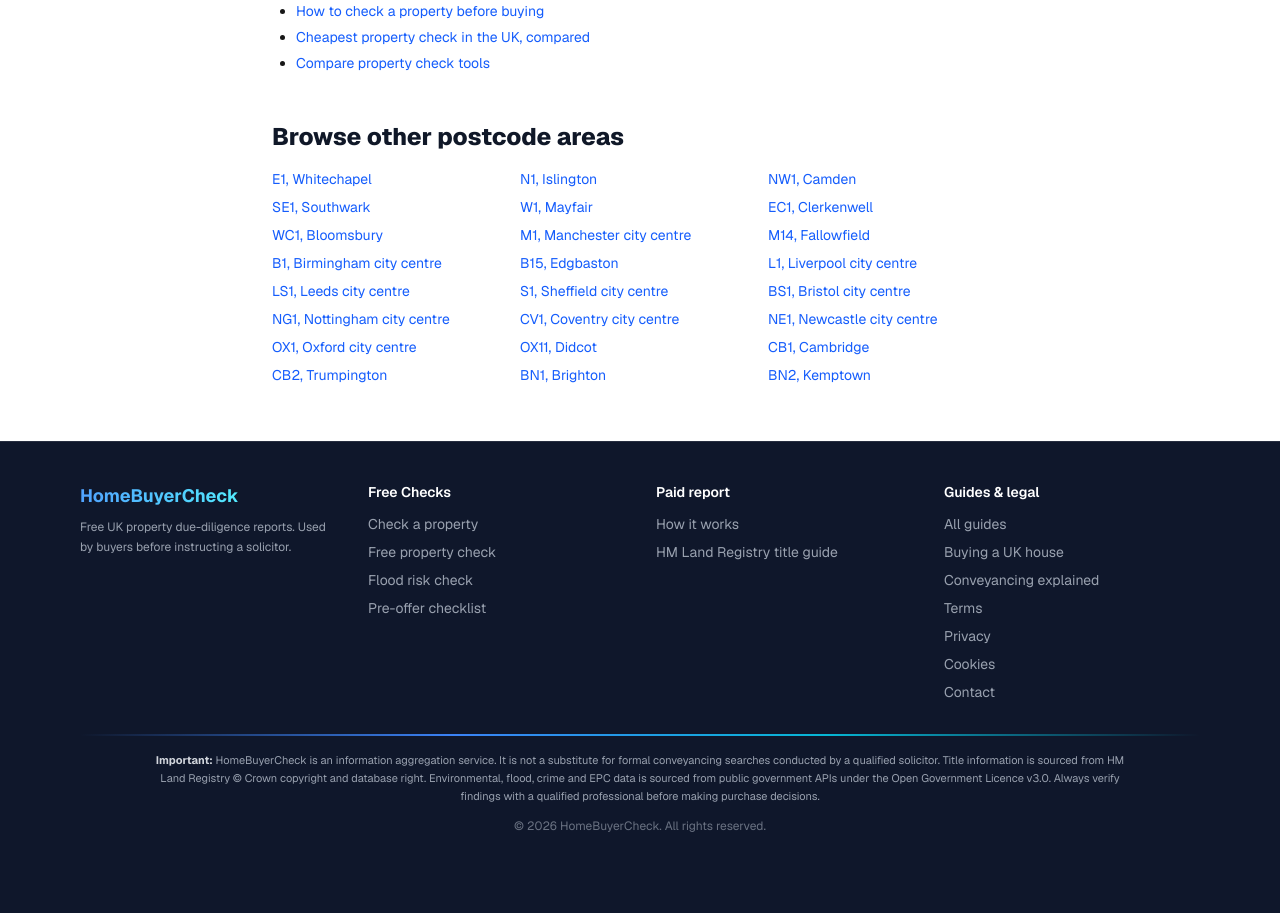
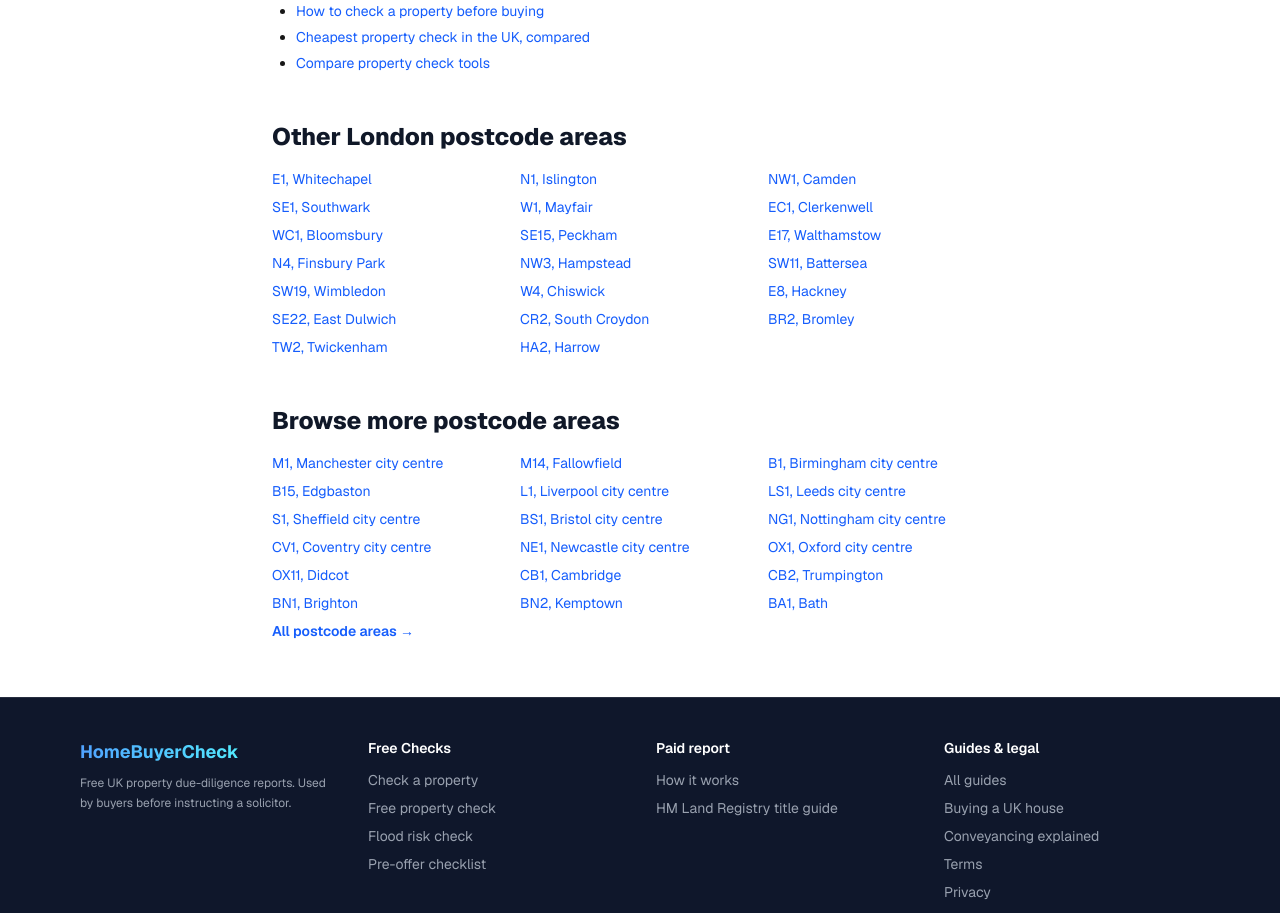
Before and after one commit to skillettsites/propertyhistorycheck, a Next.js app: page /area/sw1 in a window 1280 px wide. Shown: the part 1240-2153 px from the top of the page. Built offline with nearby package versions, Linux system fonts and the light colour scheme; no server answers.

Commit message:
Area pages: region-aware internal linking (same-region cluster + even link distribution)

```diff
--- a/src/app/area/[outcode]/page.tsx
+++ b/src/app/area/[outcode]/page.tsx
@@ -45,6 +45,12 @@ export default async function OutcodePage({ params }: { params: Promise<{ outcod
   const meta = getOutcode(outcode);
   if (!meta) notFound();
   const stats = ALL_STATS[meta.code];
+
+  // Region-aware internal linking: same-region areas first (topical cluster +
+  // even link distribution), then a sample from other regions.
+  const others = TOP_OUTCODES.filter((o) => o.code !== meta.code);
+  const sameRegion = others.filter((o) => o.region === meta.region);
+  const otherRegions = others.filter((o) => o.region !== meta.region).slice(0, 18);
 
   const breadcrumb = breadcrumbSchema([
     { name: "Home", url: "/" },
@@ -155,9 +161,26 @@ export default async function OutcodePage({ params }: { params: Promise<{ outcod
             <li><Link href="/compare" className="text-blue-600 hover:underline">Compare property check tools</Link></li>
           </ul>
 
-          <h2 className="mt-12 text-2xl font-extrabold text-gray-900">Browse other postcode areas</h2>
+          {sameRegion.length > 0 ? (
+            <>
+              <h2 className="mt-12 text-2xl font-extrabold text-gray-900">Other {meta.region} postcode areas</h2>
+              <div className="mt-4 grid grid-cols-2 sm:grid-cols-3 gap-2">
+                {sameRegion.map((o) => (
+                  <Link
+                    key={o.code}
+                    href={`/area/${o.code.toLowerCase()}`}
+                    className="text-sm text-blue-600 hover:text-blue-700 hover:underline"
+                  >
+                    {o.code}, {o.name}
+                  </Link>
+                ))}
+              </div>
+            </>
+          ) : null}
+
+          <h2 className="mt-12 text-2xl font-extrabold text-gray-900">Browse more postcode areas</h2>
           <div className="mt-4 grid grid-cols-2 sm:grid-cols-3 gap-2">
-            {TOP_OUTCODES.filter((o) => o.code !== meta.code).slice(0, 24).map((o) => (
+            {otherRegions.map((o) => (
               <Link
                 key={o.code}
                 href={`/area/${o.code.toLowerCase()}`}
@@ -166,6 +189,7 @@ export default async function OutcodePage({ params }: { params: Promise<{ outcod
                 {o.code}, {o.name}
               </Link>
             ))}
+            <Link href="/area" className="text-sm font-semibold text-blue-600 hover:underline">All postcode areas →</Link>
           </div>
         </section>
       </main>
```
